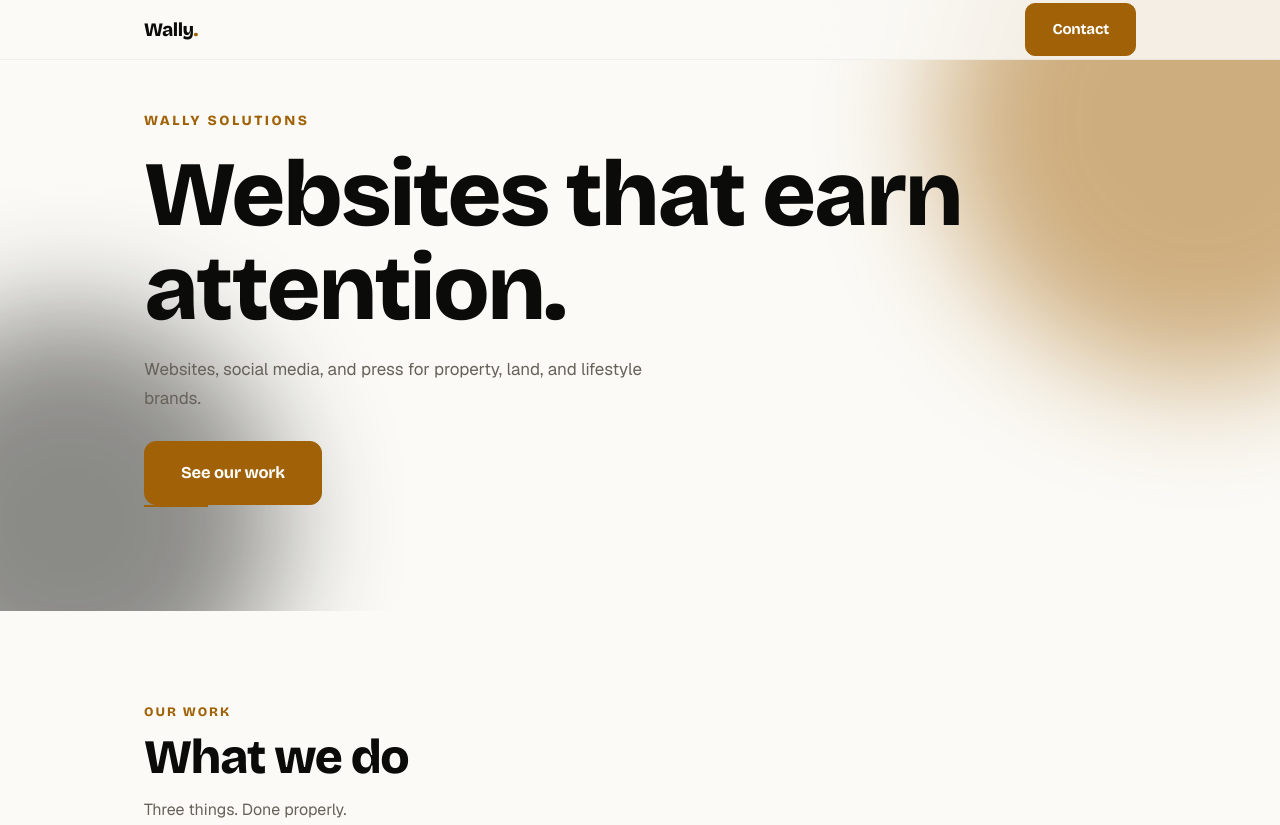
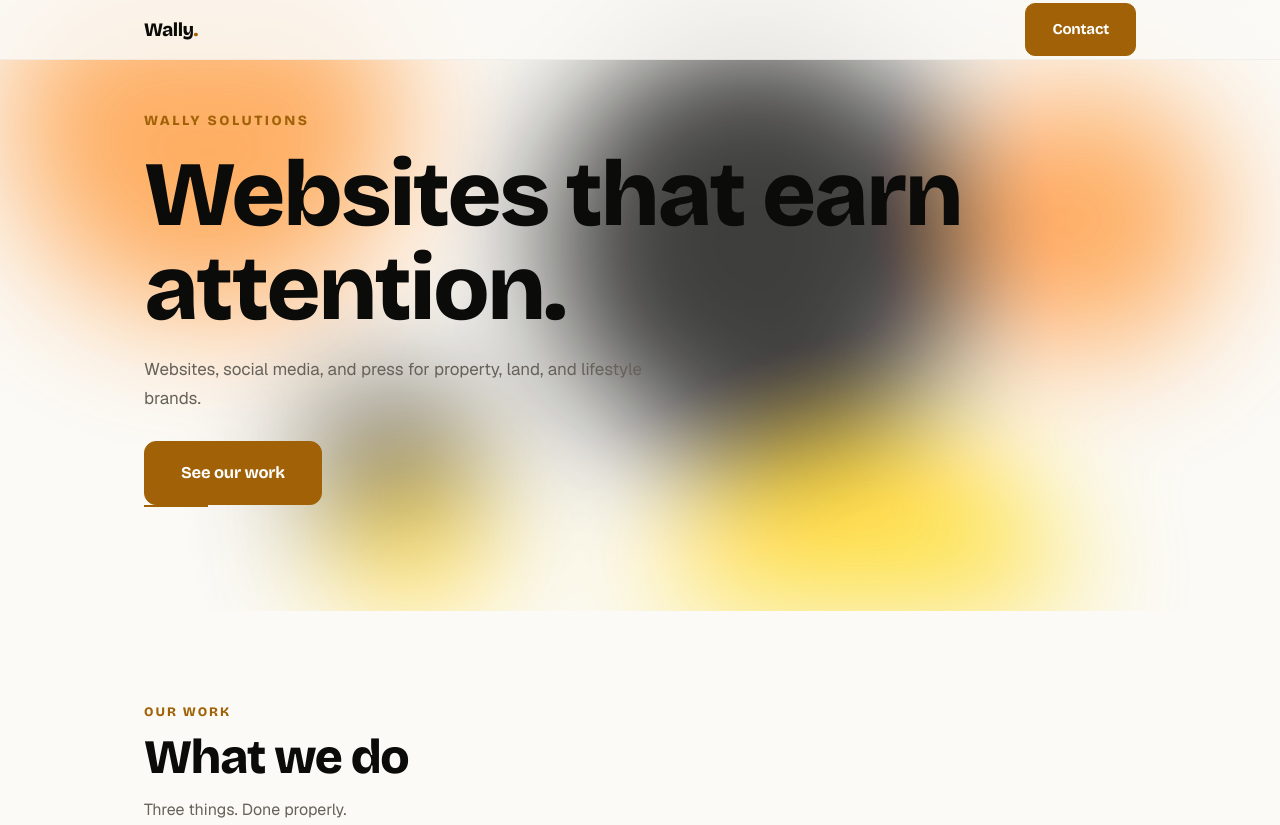
Before and after one commit to bills740ssrw-creator/wallysolutions, a plain HTML site: page index.html in a window 1280 px wide. Shown: the top 825 px of the page. Drawn offline with Linux system fonts and the light colour scheme.

Commit message:
Add lava background animation to hero section
- Canvas-based lava lamp behind hero text: yellow/orange/red/black
  drifting blobs with random movement, blurred for a flowing look
- Replaced decorative gradient orbs with the lava canvas
- Hero word-reveal animation preserved and runs on load
- All tags balanced, 10 anchors open/close correctly

```diff
--- a/assets/css/style.css
+++ b/assets/css/style.css
@@ -148,24 +148,14 @@ a { color: inherit; text-decoration: none; }
   background: var(--bg);
 }
 
-.hero__orb {
+.hero__lava {
   position: absolute;
-  border-radius: 50%;
-  filter: blur(60px);
-  opacity: 0.5;
+  inset: 0;
+  width: 100%;
+  height: 100%;
   z-index: 0;
-}
-
-.hero__orb--1 {
-  width: 520px; height: 520px;
-  top: -140px; right: -180px;
-  background: var(--accent);
-}
-
-.hero__orb--2 {
-  width: 420px; height: 420px;
-  bottom: -120px; left: -140px;
-  background: #1c1c1a;
+  filter: blur(64px) contrast(1.15);
+  opacity: 0.75;
 }
 
 .hero__wrap {
--- a/index.html
+++ b/index.html
@@ -27,8 +27,7 @@
 
   <!-- Hero -->
   <section class="hero" id="hero">
-    <div class="hero__orb hero__orb--1"></div>
-    <div class="hero__orb hero__orb--2"></div>
+    <canvas class="hero__lava" id="heroLava" aria-hidden="true"></canvas>
     <div class="wrap hero__wrap">
       <div class="hero__eyebrow">Wally Solutions</div>
       <h1 class="hero__title">
@@ -216,6 +215,53 @@
         }
       });
     })();
+
+    /* Lava background — yellow/orange/red/black drifting blobs */
+    (function(){
+      var canvas = document.getElementById('heroLava');
+      if(!canvas) return;
+      var ctx = canvas.getContext('2d');
+      var width, height;
+      var blobs = [];
+      var colors = ['#FACC15', '#FB923C', '#EF4444', '#000000'];
+
+      function resize(){
+        var r = canvas.parentElement;
+        width = canvas.width = r ? r.clientWidth : window.innerWidth;
+        height = canvas.height = r ? r.clientHeight : window.innerHeight;
+      }
+      window.addEventListener('resize', resize);
+      resize();
+
+      for(var i=0; i<6; i++){
+        blobs.push({
+          x: Math.random()*width,
+          y: Math.random()*height,
+          vx: (Math.random()-0.5)*0.35,
+          vy: (Math.random()-0.5)*0.35,
+          r: 70 + Math.random()*140,
+          color: colors[Math.floor(Math.random()*colors.length)]
+        });
+      }
+
+      function draw(){
+        ctx.clearRect(0,0,width,height);
+        blobs.forEach(function(b){
+          b.x += b.vx;
+          b.y += b.vy;
+          if(b.x < -b.r) b.x = width + b.r;
+          if(b.x > width + b.r) b.x = -b.r;
+          if(b.y < -b.r) b.y = height + b.r;
+          if(b.y > height + b.r) b.y = -b.r;
+          ctx.beginPath();
+          ctx.arc(b.x, b.y, b.r, 0, Math.PI*2);
+          ctx.fillStyle = b.color;
+          ctx.fill();
+        });
+        requestAnimationFrame(draw);
+      }
+      draw();
+    })();
   </script>
 </body>
 </html>
```
